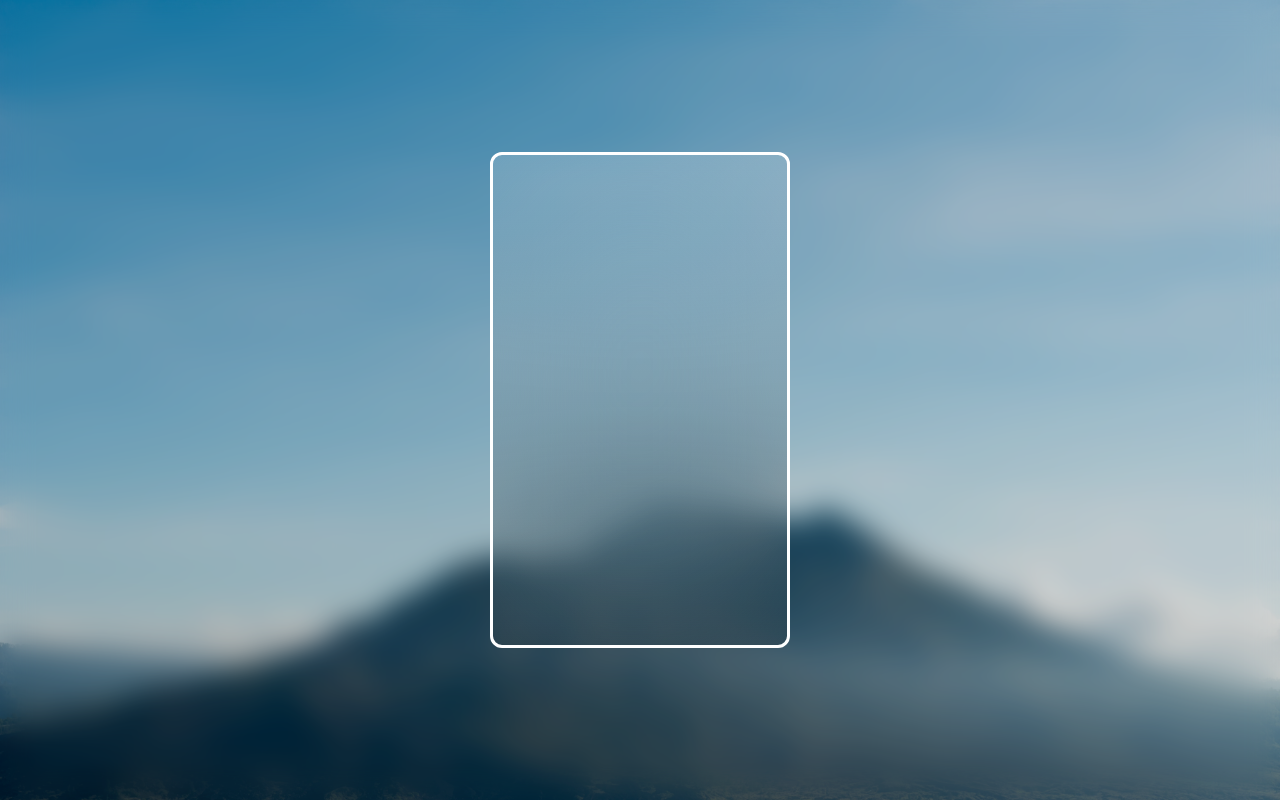
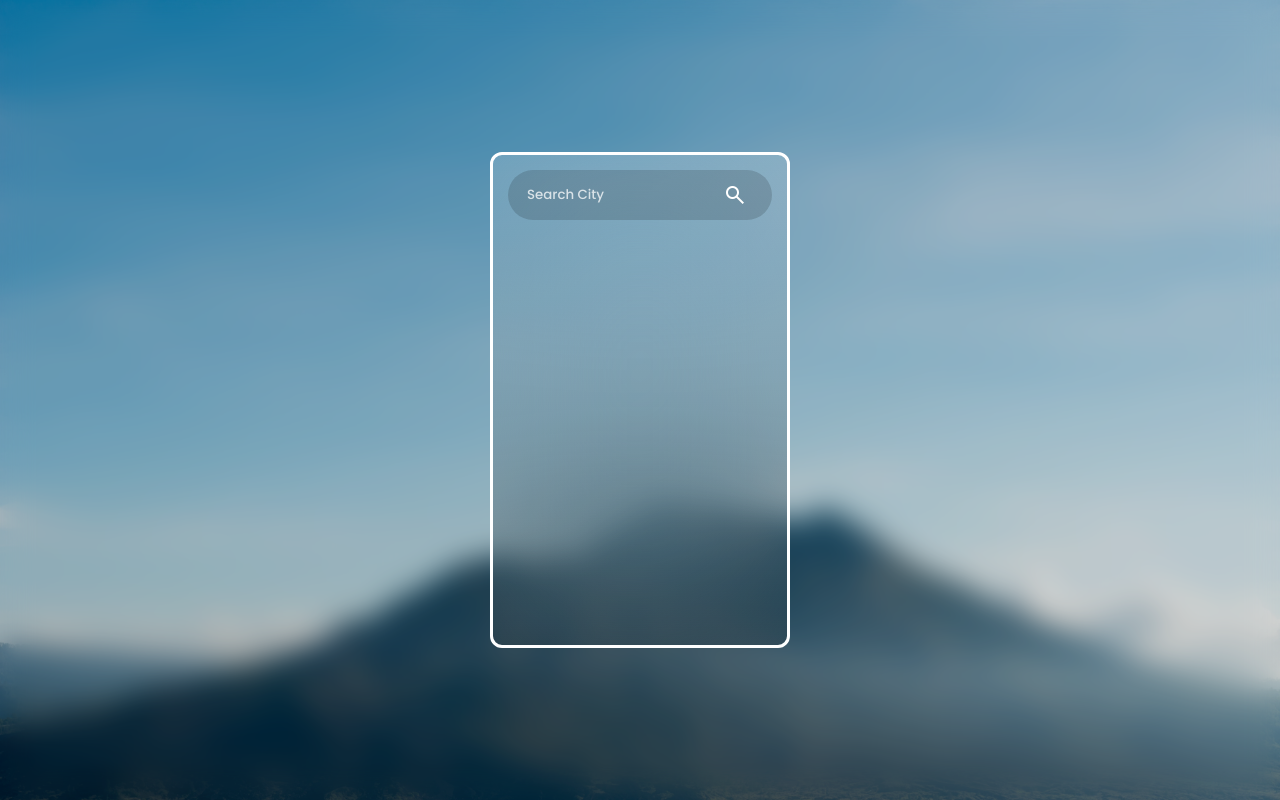
Before and after one commit to muhammadrakib2299/Weather_Application_Using_JS, a plain HTML site: page index.html in a window 1280 px wide. Drawn offline with nearby package versions, Linux system fonts and the light colour scheme.

Commit message:
create an input fild with button and style them

```diff
--- a/index.html
+++ b/index.html
@@ -4,6 +4,9 @@
     <meta charset="UTF-8">
     <meta name="viewport" content="width=device-width, initial-scale=1.0">
     <title>Weather Application</title>
+
+    <!-- Google fonts icons CDN -->
+    <link rel="stylesheet" href="https://fonts.googleapis.com/css2?family=Material+Symbols+Outlined:opsz,wght,FILL,GRAD@20..48,100..700,0..1,-50..200&icon_names=search" />
 
     <!-- Custom CSS link -->
     <link rel="stylesheet" href="./style/style.css">
@@ -12,6 +15,17 @@
     <!-- Start main part -->
     <main class="main-part-container">
 
+        <div>
+            <div class="input-container">
+                <input class="city-search-input-filed" type="text" placeholder="Search City">
+                <button class="search-btn">
+                    <span class="material-symbols-outlined">
+                        search
+                    </span>
+                </button>
+            </div>
+        </div>
+
     </main>
     <!-- End main part -->
     <!-- Custom JS file link -->
--- a/style/style.css
+++ b/style/style.css
@@ -38,4 +38,49 @@ body::before{
         rgb(255, 255, 255, 0.15));
     border-radius: 12px;
     backdrop-filter: blur(100px);
+    padding: 15px;
 }
+
+/* Start Input container */
+
+.input-container{
+    color: white;
+    position: relative;
+}
+
+.city-search-input-filed{
+    width: 100%;
+    padding: 12px 16px;
+    outline: none;
+    border: 3px solid transparent;
+    border-radius: 99px;
+    background: rgb(0, 0, 0, 0.15);
+    font-weight: 500;
+    color: white;
+
+}
+
+.city-search-input-filed:focus{
+
+    border: 3px solid rgb(0, 0, 0, 0.15);
+}
+
+
+.city-search-input-filed::placeholder{
+    color: rgb(255, 255, 255, 0.75);
+}
+
+.search-btn{
+    position: absolute;
+    right: 25px;
+    top: 50%;
+    transform: translateY(-50%);
+    background: none;
+    display: flex;
+    border: none;
+    color: white;
+    cursor: pointer;
+}
+
+
+/* End Input Container */
```
